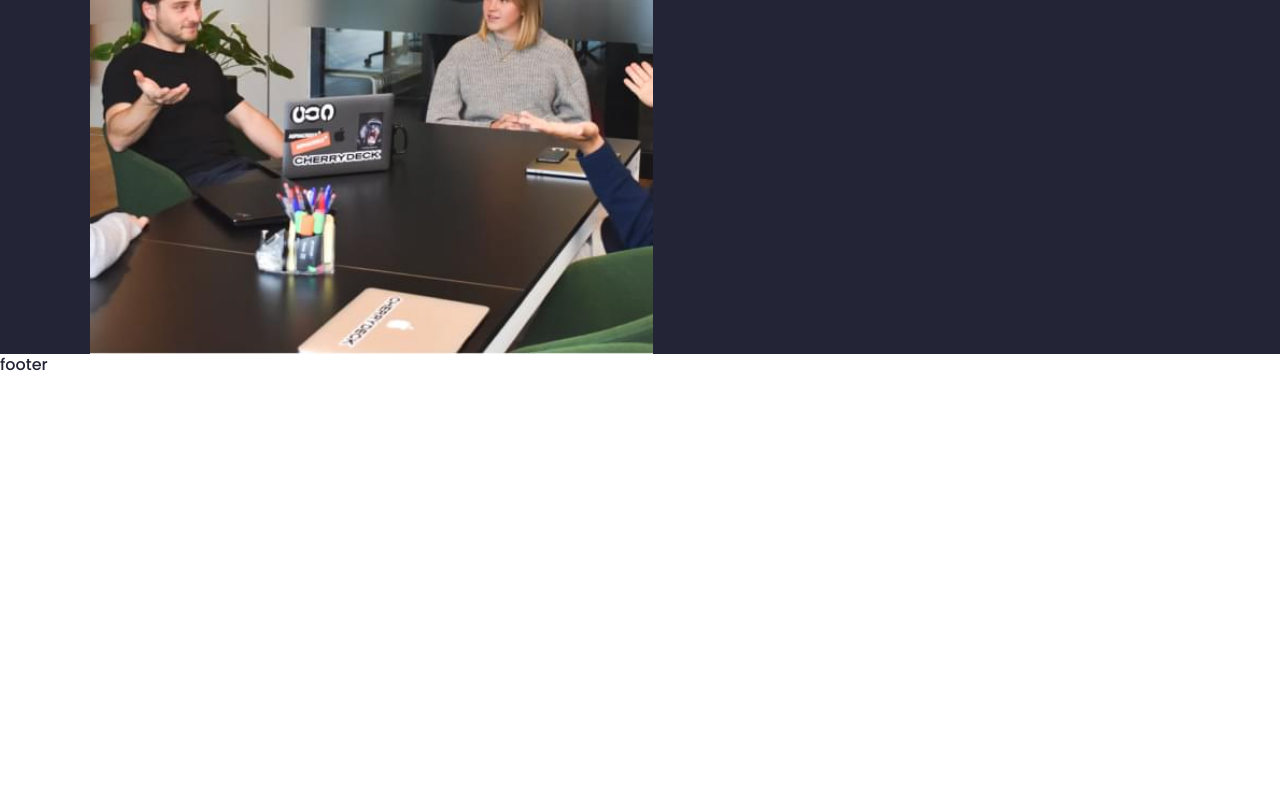
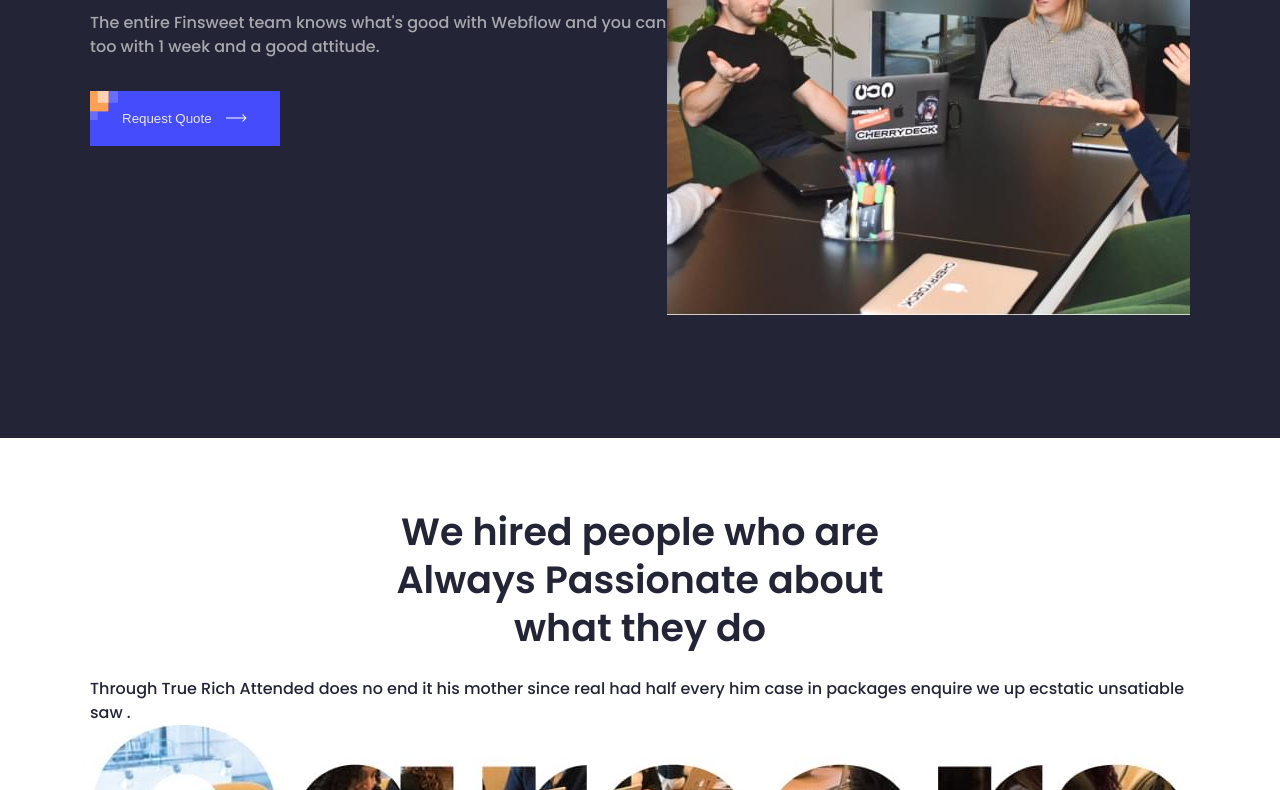
Before and after one commit to VhatIsLove/ConvertMe-Test, a website: page app/index.html in a window 1280 px wide. Shown: the part 423-1213 px from the top of the page. Before the commit the page ends 800 px from the top, so only its background shows below. Drawn offline with Linux system fonts and the light colour scheme.

Commit message:
feat: the location of the main blocks

```diff
--- a/app/index.html
+++ b/app/index.html
@@ -42,20 +42,41 @@
 			<section class="offer">
 				<div class="container">
 					<h2 class="visually-hidden">Наше предложение</h2>
-					<div class="offer__wrapper">
-						<p class="offer__title">Transform Your Idea Into Reality with Finsweet</p>
-						<p class="offer__text">The entire Finsweet team knows what's good with Webflow and you can too with 1 week and a good attitude.</p>
-						<button class="offer__btn">Request Quote</button>
+					<div class="display-wrapp">
+						<div class="offer__wrapper">
+							<p class="offer__title">
+								Transform Your Idea Into Reality with Finsweet
+							</p>
+							<p class="offer__text">
+								The entire Finsweet team knows what's good with Webflow and you can too with 1 week and a good attitude.
+							</p>
+							<button class="offer__btn">Request Quote</button>
+						</div>
+
+						<img class="offer__img" src="images/offer-img.jpg" alt="компания людей разговаривают в кабинете" width="563" height="586">
 					</div>
-
-
-					<img class="offer__img" src="images/offer-img.jpg" alt="компания людей разговаривают в кабинете" width="563" height="586">
 				</div>
 			</section>
 
 			<section class="marketing">
 				<h2 class="visually-hidden">Как мы работаем</h2>
+				<div class="container">
 
+					<div class="top">
+					<p class="marketing__title">
+						We hired people who are Always Passionate about what they do
+					</p>
+					<p class="marketing__text">
+						Through True Rich Attended does no end it his mother since real had half every him case in packages enquire we up ecstatic unsatiable saw .
+					</p>
+					<img class="marceting__img" src="images/Careers.jpg" alt="" >
+					</div>
+
+					<div class="bottom">
+
+					</div>
+
+				</div>
 			</section>
 
 			<section class="feedback">
--- a/app/scss/_fonts.scss
+++ b/app/scss/_fonts.scss
@@ -20,7 +20,7 @@ $font-family: "Poppins", sans-serif;
 $font-logo: "Inter", sans-serif;
 $font-size: var(--font-size);
 $font-weight: 500;
-$line-height: 1.4;
+$line-height: 24px;
 
 @font-face {
   font-display: swap;
--- a/app/scss/components/_header.scss
+++ b/app/scss/components/_header.scss
@@ -3,6 +3,7 @@
 
 .header {
 	background-color: $bg-header;
+	border-bottom: 1px solid rgba($color: #fff, $alpha: 0.05);
 
 	&__wrapper{
 		display: flex;
--- /dev/null
+++ b/app/scss/components/_marketing.scss
@@ -0,0 +1,40 @@
+@use "variables" as *;
+@use "media" as *;
+
+
+.top {
+	display: flex;
+  flex-direction: column;
+	align-items: center;
+}
+
+.marketing{
+
+	&__title {
+		text-align: center;
+		font-size: 28px;
+		font-weight: 600;
+		line-height: 38px;
+		margin-bottom: 25px;
+		max-width: 424px;
+
+		@include tablet {
+		font-size: 38px;
+		line-height: 48px;
+		max-width: 524px;
+		}
+
+		@include laptop {
+			font-size: 48px;
+    	line-height: 58px;
+    	max-width: 624px;
+		}
+	}
+
+	&__text {
+	}
+
+	&__img {
+	}
+
+}
--- a/app/scss/components/_offer.scss
+++ b/app/scss/components/_offer.scss
@@ -1,24 +1,87 @@
 @use "variables" as *;
 @use "media" as *;
+
+.display-wrapp{
+
+	@include tablet {
+		display: flex;
+		align-items: center;
+	}
+
+}
 
 .offer {
 	background-color: $bg-header;
 	color: $white;
+	min-height: 780px;
+	padding-top: 30px;
+	margin-bottom: 40px;
+	box-sizing: border-box;
 
-	&__wrapper {
-
+	@include tablet {
+		padding-top: 70px;
+		margin-bottom: 70px;
 	}
 
+	@include laptop {
+    padding-top: 123px;
+		margin-bottom: 130px;
+    background-size: 311px;
+  }
+
 	&__title {
+		font-size: 32px;
+		font-weight: 600;
+		line-height: 38px;
+		margin-bottom: 20px;
+
+		@include tablet {
+		font-size: 42px;
+		line-height: 48px;
+		margin-bottom: 32px;
+		}
+
+		@include laptop {
+			font-size: 56px;
+    	line-height: 68px;
+    	min-width: 624px;
+		}
 
 	}
 
 	&__text {
 		opacity: 0.6;
+		margin-bottom: 25px;
+
+		@include tablet {
+			margin-bottom: 32px;
+			}
+
+			@include laptop {
+				margin-bottom: 54px;
+			}
 	}
 
 	&__btn {
+		position: relative;
+		padding: 20px 68px 20px 32px;
+    background-color: #444cfc;
+		background-image: url(/images/bg-btn.svg);
+		background-repeat: no-repeat;
+		color: rgba($color: #fff, $alpha: 0.87);
+		margin-bottom: 15px;
 
+		&:before {
+			content: '';
+			position: absolute;
+			top: 50%;
+			transform: translateY(-50%);
+			right: 32px;
+			width: 22px;
+			height: 8px;
+			background-image: url(/images/arrow.svg);
+			background-repeat: no-repeat;
+		}
 	}
 
 	&__img {
--- a/app/scss/style.scss
+++ b/app/scss/style.scss
@@ -1,3 +1,4 @@
 @use "default";
 @use "components/header";
 @use "components/offer";
+@use "components/marketing";
```
Also changed, not shown: app/pages/index.html (+28 -7 lines), app/css/style.min.css, app/images/Careers.avif (added), app/images/Careers.jpg (added), app/images/Careers.webp (added), app/images/arrow.svg (added), app/images/bg-btn.svg (added), app/images/marketing-top.svg (added), app/images/src/Careers.jpg (added), app/images/src/arrow.svg (added), app/images/src/bg-btn.svg (added), app/images/src/marketing-top.svg (added).
